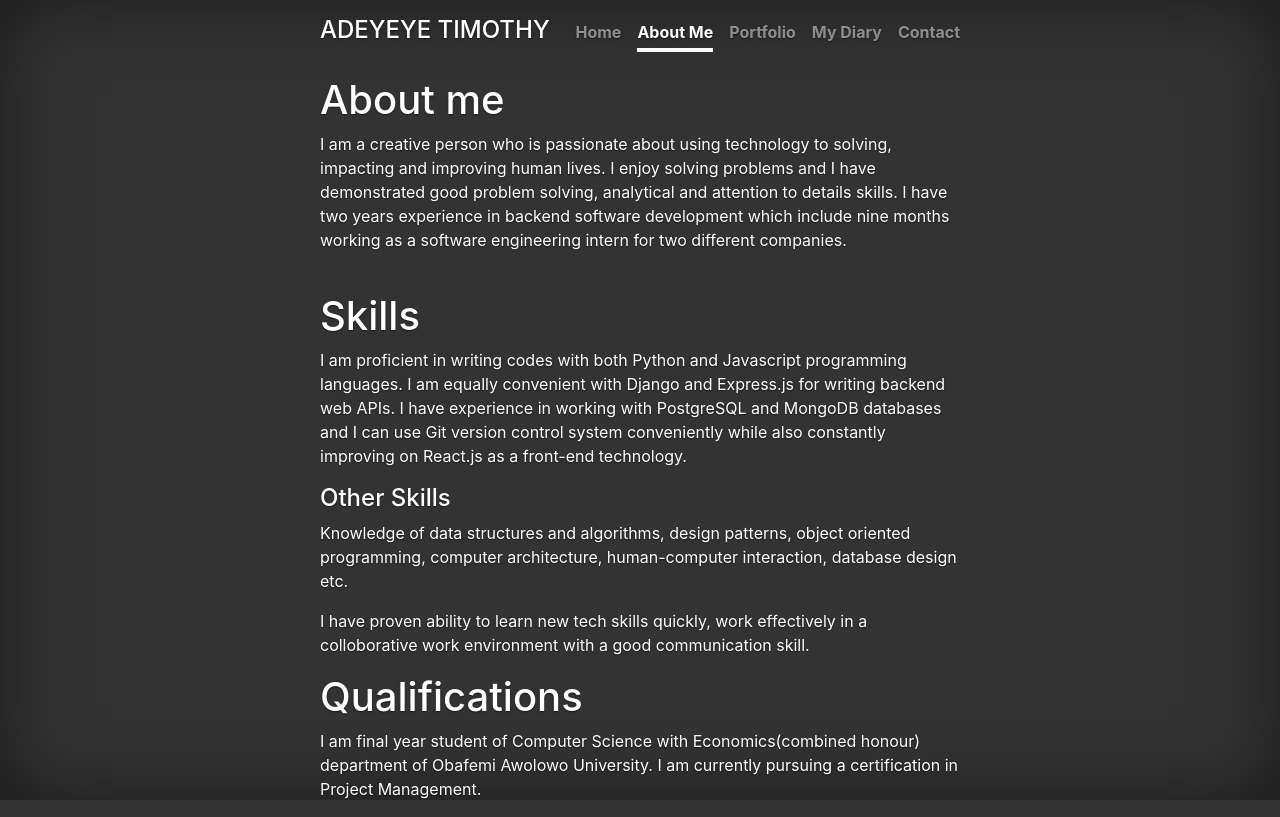
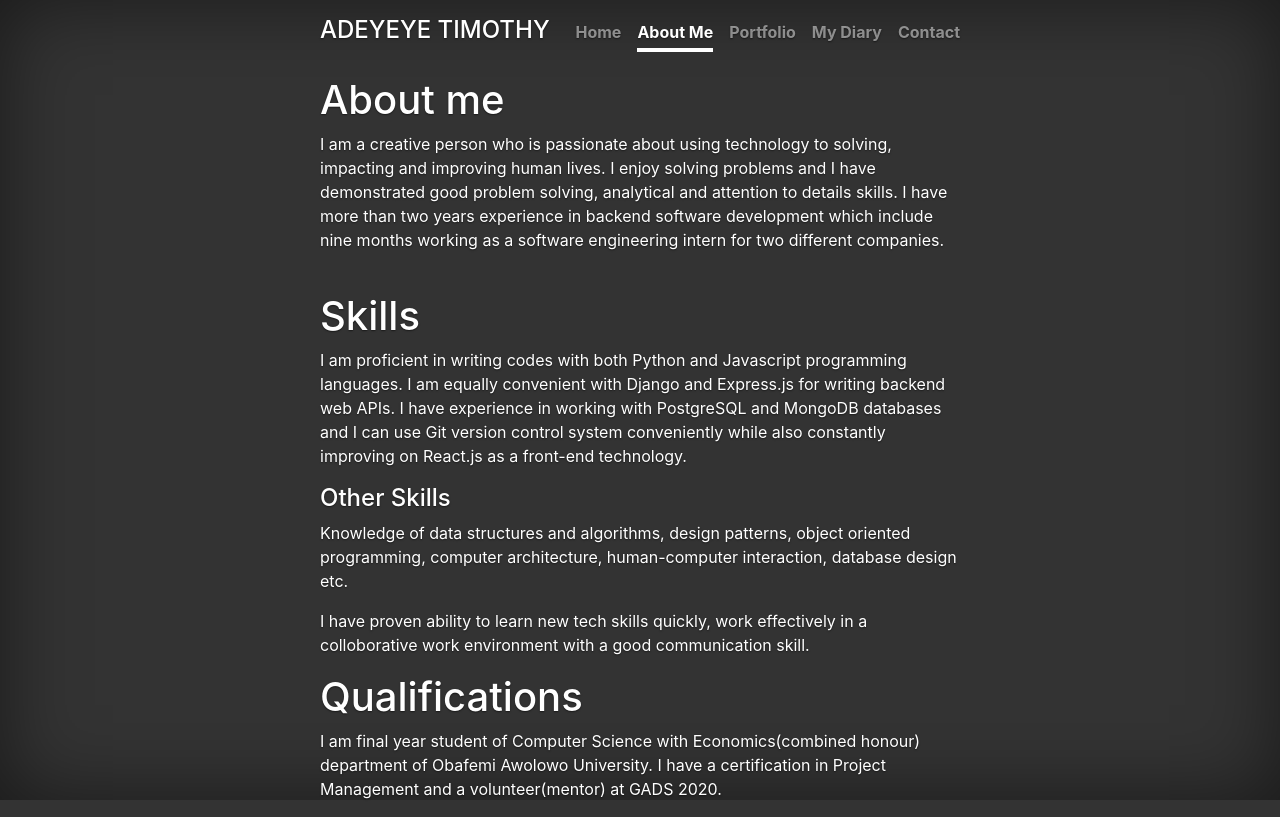
Before and after one commit to Timothy-py/Timothy-py.github.io, a plain HTML site: page pages/about.html in a window 1280 px wide. Drawn offline with nearby package versions, Linux system fonts and the light colour scheme.

Commit message:
edited contents

```diff
--- a/pages/about.html
+++ b/pages/about.html
@@ -48,7 +48,7 @@
             <p style="text-align:left;"> I am a creative person who is passionate about using technology to solving,
                 impacting and improving human lives. I enjoy solving problems and I have
                 demonstrated good problem solving, analytical and attention to details skills.
-                I have two years experience in backend software development which include nine months working as a
+                I have more than two years experience in backend software development which include nine months working as a
                 software engineering intern for two different companies.
             </p>
 
@@ -68,7 +68,7 @@
 
             <h1 style="text-align:left;">Qualifications</h1>
             <p style="text-align:left;"> I am final year student of Computer Science with Economics(combined honour) department of Obafemi Awolowo University.
-                 I am currently pursuing a certification in Project Management.
+                 I have a certification in Project Management and a volunteer(mentor) at GADS 2020.
             </p>
 
 
```
Also changed, not shown: index.html (+2 -2 lines), pages/contact.html (+1 -1 lines).
